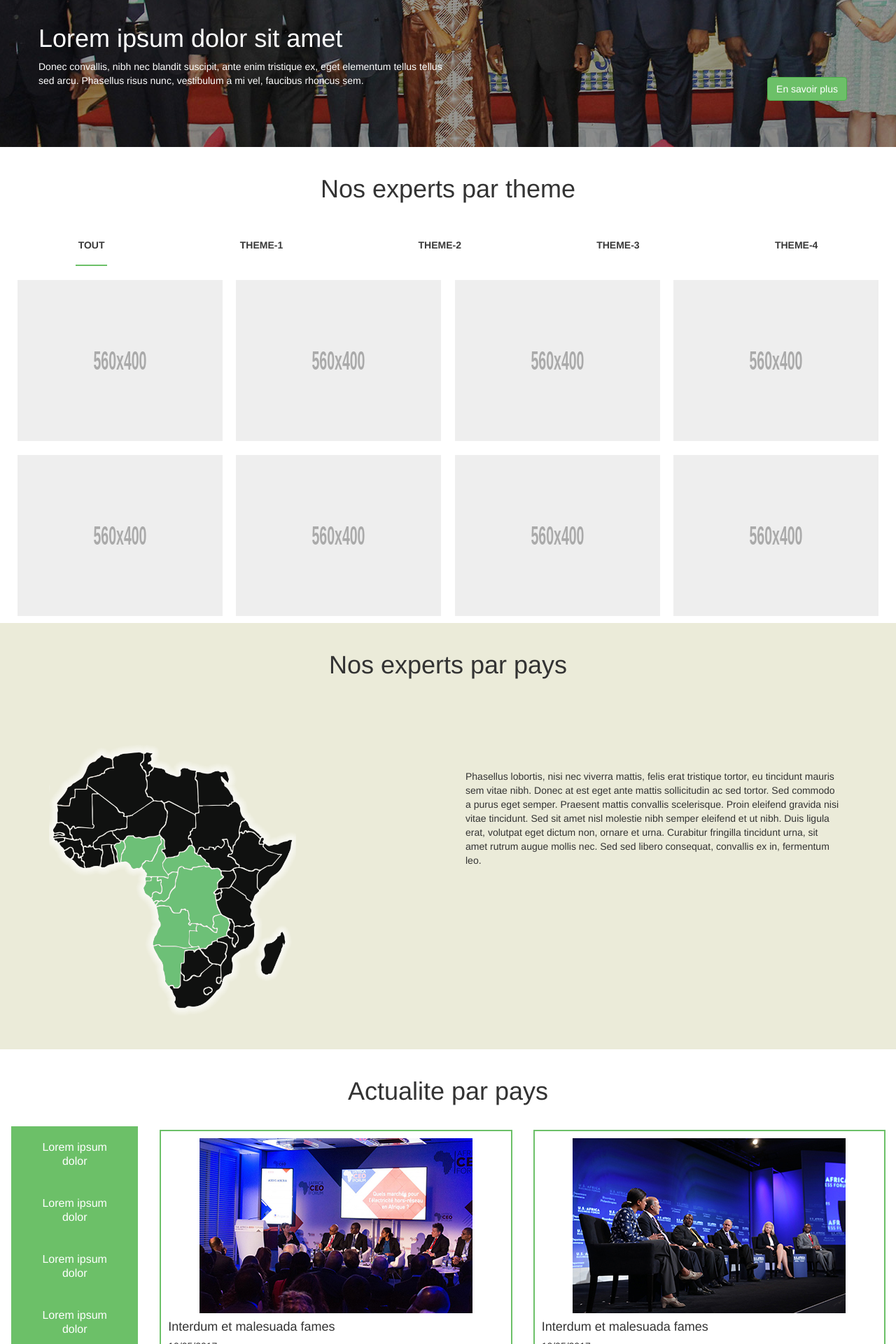
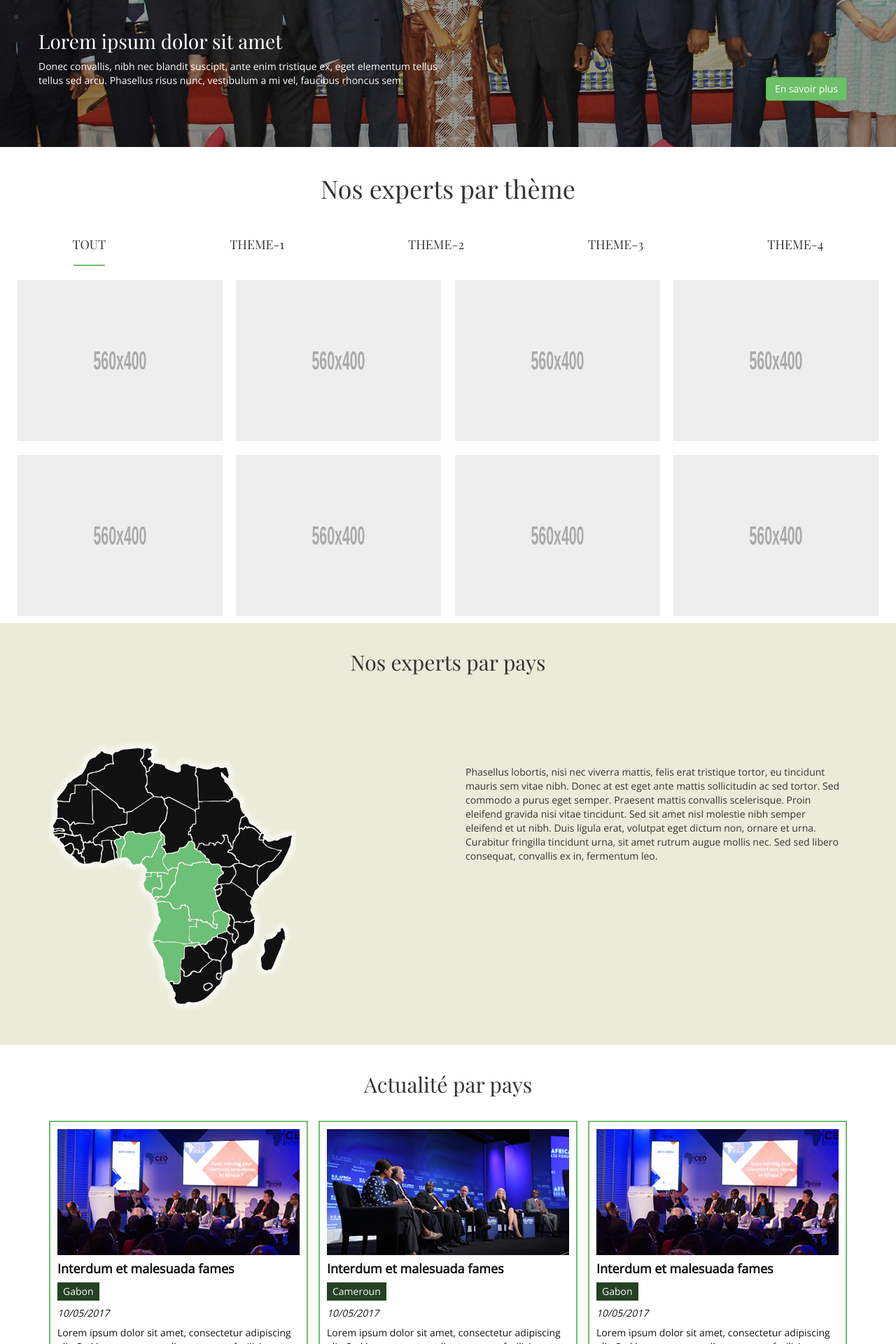
Before and after one commit to Glomay/AfricaTalentAgency, a PHP site: page / in a window 1280 px wide. Shown: the part 400-2320 px from the top of the page at 70% size. Run offline with PHP 8.4, Linux system fonts and the light colour scheme; some libraries are stand-ins or nearby versions.

Commit message:
Finalisation de la page d'accueil

```diff
--- a/css/_footer.scss
+++ b/css/_footer.scss
@@ -1,6 +1,6 @@
 .main-footer{
   background-color: $couleur;
-  h1{
+  .section-title{
     text-align: center;
     padding: 20px 0;
   }
@@ -46,6 +46,7 @@
   }
 }
 .footer-bottom{
+  padding: 15px 0 0;
   background-color: $vert-fonce;
   p{
     color: #fff;
@@ -57,10 +58,11 @@
       display: inline-block;
       vertical-align: top;
       margin: 0 5px;
-      a{
+      a, span{
         color: #fff;
         padding: 5px;
         font-size: 16px;
+        cursor: pointer;
       }
     }
   }
--- a/css/_mainCarousel.scss
+++ b/css/_mainCarousel.scss
@@ -4,6 +4,10 @@
     background-size: cover;
     background-position: center center;
     position: relative;
+    .slide-title{
+      font-size:  28px;
+      font-family: 'Playfair Display', serif;
+    }
 
     .container{
       position: relative;
--- a/css/style.css
+++ b/css/style.css
@@ -32,12 +32,23 @@
       background: none;
       position: relative; }
 
+body {
+  font-family: 'Open Sans', sans-serif; }
+
 *, *:active {
   outline: none; }
 
-.main-theme h1 {
+.main-theme .section-title {
   text-align: center;
-  padding: 20px 0; }
+  padding: 20px 0;
+  font-size: 36px; }
+
+a:hover,
+a:active {
+  text-decoration: none; }
+
+.section-title {
+  font-family: 'Playfair Display', serif; }
 
 .experts-isotope .expert {
   display: inline-block;
@@ -91,7 +102,8 @@
       background: none;
       height: 60px;
       text-transform: uppercase;
-      font-weight: 700;
+      font-family: 'Playfair Display', serif;
+      font-size: 18px;
       color: #393939;
       position: relative; }
     .choix-theme li button.active:after {
@@ -113,7 +125,7 @@
 
 .theme-pays {
   background-color: #ebebd9; }
-  .theme-pays h1 {
+  .theme-pays .section-title {
     text-align: center;
     padding: 20px 0; }
   .theme-pays p {
@@ -122,7 +134,7 @@
 
 .actu {
   padding-bottom: 10px; }
-  .actu h1 {
+  .actu .section-title {
     text-align: center;
     padding: 20px 0; }
   .actu ul {
@@ -138,12 +150,26 @@
     border: solid 2px #6cc068;
     padding: 10px;
     margin: 5px 0; }
-    .actu .actualite img {
-      display: block;
-      margin: auto; }
-    .actu .actualite span {
-      float: right;
-      color: #244123; }
+    .actu .actualite .picture_frame {
+      overflow: hidden;
+      height: 180px;
+      display: flex;
+      align-items: center;
+      justify-content: center; }
+    .actu .actualite h4 {
+      color: #151112;
+      font-weight: 700; }
+    .actu .actualite .pays {
+      color: #fff;
+      display: inline-block;
+      padding: 3px 8px;
+      background-color: #244123;
+      border-right: 2px; }
+    .actu .actualite h5 {
+      font-style: italic;
+      color: #151112; }
+    .actu .actualite p {
+      color: #151112; }
 
 .main-img {
   padding: 0; }
@@ -153,7 +179,7 @@
     background-size: cover;
     background-position: center center;
     position: relative; }
-    .main-img .content h1 {
+    .main-img .content .slide-title {
       margin-top: 0;
       padding: 10px; }
     .main-img .content P {
@@ -197,7 +223,7 @@
           top: 20px; }
     #side .side_menu a {
       color: #6cc068; }
-  #side .theme h1 {
+  #side .theme .slide-title {
     color: #151112; }
   #side .theme .btn {
     float: right;
@@ -212,6 +238,9 @@
     background-size: cover;
     background-position: center center;
     position: relative; }
+    .main-carousel .slide .slide-title {
+      font-size: 28px;
+      font-family: 'Playfair Display', serif; }
     .main-carousel .slide .container {
       position: relative;
       height: 500px;
@@ -266,7 +295,7 @@
 
 .main-footer {
   background-color: #ebebd9; }
-  .main-footer h1 {
+  .main-footer .section-title {
     text-align: center;
     padding: 20px 0; }
   .main-footer .form-contact input {
@@ -302,6 +331,7 @@
     width: 70%; }
 
 .footer-bottom {
+  padding: 15px 0 0;
   background-color: #244123; }
   .footer-bottom p {
     color: #fff; }
@@ -312,10 +342,11 @@
       display: inline-block;
       vertical-align: top;
       margin: 0 5px; }
-      .footer-bottom #social-media li a {
+      .footer-bottom #social-media li a, .footer-bottom #social-media li span {
         color: #fff;
         padding: 5px;
-        font-size: 16px; }
+        font-size: 16px;
+        cursor: pointer; }
 
 /*responsive design*/
 @media (max-width: 992px) {
--- a/css/style.scss
+++ b/css/style.scss
@@ -1,18 +1,30 @@
 
 @import "variables";
 @import "header";
+body{
+  font-family: 'Open Sans', sans-serif;
+}
 
 *, *:active{
   outline: none;
 }
 
 .main-theme{
-  h1{
+  .section-title{
     text-align: center;
     padding: 20px 0;
+    font-size: 36px;
   }
 }
+a:hover,
+a:active{
+  text-decoration: none;
+}
 
+
+.section-title{
+  font-family: 'Playfair Display', serif;
+}
 
 .experts-isotope{
   .expert{
@@ -80,7 +92,8 @@
       background: none;
       height: 60px;
       text-transform: uppercase;
-      font-weight: 700;
+      font-family: 'Playfair Display', serif;
+      font-size: 18px;
       color: #393939;
       position: relative;
     }
@@ -106,7 +119,7 @@
 
 .theme-pays{
   background-color: $couleur;
-  h1{
+  .section-title{
     text-align: center;
     padding: 20px 0;
   }
@@ -118,7 +131,7 @@
 
 .actu{
   padding-bottom: 10px;
-  h1{
+  .section-title{
     text-align: center;
     padding: 20px 0;
   }
@@ -137,20 +150,38 @@
     border: solid 2px $vert;
     padding: 10px;
     margin: 5px 0;
-    img{
-      display: block;
-      margin: auto;
+
+    .picture_frame{
+      overflow: hidden;
+      height: 180px;
+      display: flex;
+      align-items: center;
+      justify-content: center;
     }
-    span{
-      float: right;
-      color: $vert-fonce;
+    h4{
+      color: $noir;
+      font-weight: 700;
+    }
+    .pays{
+      color: #fff;
+      display: inline-block;
+      padding: 3px 8px;
+      background-color: $vert-fonce;
+      border-right: 2px;
+    }
+    h5{
+      font-style: italic;
+      color: $noir;
+    }
+    p{
+      color: $noir;
     }
   }
 }
 .main-img{
   padding: 0;
   .content{
-    h1{
+    .slide-title{
       margin-top: 0;
       padding: 10px;
     }
@@ -215,7 +246,7 @@
   }
 
   .theme{
-    h1{
+    .slide-title{
       color: $noir;
     }
     .btn{
--- a/footer.php
+++ b/footer.php
@@ -1,22 +1,41 @@
 
 <footer class="main-footer">
-    <div class="container-fluid">
+    <div class="container">
         <div class="row">
+            <div class="col-sm-3">
+                <a href="index.php" id="main-logo2"> <img src="img/logo-2_1.png"> </a>
+                <h4>Contacts</h4>
+                <p>
+                    Montagne Sainte, Immeuble AIL <br>
+                    BP 23846 Libreville, Gabon <br>
+                    +241 01 72 28 03 / 04 84 09 68</p>
+            </div>
             <div class="col-sm-9">
-                <h1>Contactez-nous</h1>
+                <h2 class="section-title">Contactez-nous</h2>
                 <div class="form-contact">
                     <form action="">
+                        <div class="row">
+                            <div class="col-sm-6">
                                 <label class="hidden">Nom</label>
                                 <input type="text" class="text" placeholder="Votre nom" id="nom">
-
+                            </div>
+                            <div class="col-sm-6">
                                 <label class="hidden">Prenom</label>
                                 <input type="text" class="text" placeholder="Votre prenom" id="prenom">
+                            </div>
+                        </div>
 
+                        <div class="row">
+                            <div class="col-sm-6">
                                 <label class="hidden">Telephone</label>
                                 <input type="text" class="text" placeholder="Votre numero de telephone" id="telephone">
-
+                            </div>
+                            <div class="col-sm-6">
                                 <label class="hidden">Email</label>
                                 <input type="text" class="text" placeholder="Votre email" id="email">
+                            </div>
+                        </div>
+
 
                         <label class="hidden">Objet</label>
                         <input type="text" class="text" placeholder="Objet de votre message" id="sujet">
@@ -28,19 +47,11 @@
                     </form>
                 </div>
             </div>
-            <div class="col-sm-3">
-                <a href="index.php" id="main-logo2"> <img src="img/logo-2_1.png"> </a>
-                <h4>Contacts</h4>
-                <p>
-                    Montagne Sainte, Immeuble AIL <br>
-                    BP 23846 Libreville, Gabon <br>
-                    +241 01 72 28 03 / 04 84 09 68</p>
-            </div>
         </div>
     </div>
 
     <div class="footer-bottom">
-        <div class="container-fluid">
+        <div class="container">
             <div class="row">
                 <div class="col-sm-6">
                     <p>Copyright © 2017, Africa Talent Agency. Tous droits reservés.</p>
@@ -51,7 +62,7 @@
                         <li><a href="#" target="_blank"><i class="fa fa-twitter"></i></a></li>
                         <li><a href="#" target="_blank"><i class="fa fa-linkedin"></i></a></li>
                         <li><a href="#" target="_blank"><i class="fa fa-envelope"></i></a></li>
-                        <li><a href="#" target="_blank"><i class="fa fa-angle-up"></i></a></li>
+                        <li><span class="back-to-top"><i class="fa fa-angle-up"></i></span></li>
                     </ul>
                 </div>
             </div>
--- a/header.php
+++ b/header.php
@@ -15,7 +15,7 @@
     <link href="plugins/owlCarousel/dist/assets/owl.carousel.min.css" rel="stylesheet">
     <link href="plugins/owlCarousel/dist/assets/owl.theme.default.min.css" rel="stylesheet">
     <!-- Google Fonts -->
-    <!--<link href="https://fonts.googleapis.com/css?family=Fjalla+One|Roboto" rel="stylesheet">-->
+    <link href="https://fonts.googleapis.com/css?family=Open+Sans|Playfair+Display" rel="stylesheet">
     <!-- Animate-css -->
     <link rel="stylesheet" href="plugins/animate-css/animate.css">
     <!-- css file -->
--- a/index.php
+++ b/index.php
@@ -6,7 +6,7 @@
             <div class="slide" style="background-image: url('img/img<?php echo $i;?>.jpg')">
                 <div class="container"">
                     <div class="content-text">
-                        <h1>Lorem ipsum dolor sit amet</h1>
+                        <h3 class="slide-title">Lorem ipsum dolor sit amet</h3>
                         <p>Donec convallis, nibh nec blandit suscipit, ante enim tristique ex, eget elementum tellus tellus sed arcu. Phasellus risus nunc, vestibulum a mi vel, faucibus rhoncus sem.</p>
                     </div>
                     <a href="#" class="btn btn-success more">En savoir plus</a>
@@ -21,7 +21,7 @@
     </div>
 
 <div class="main-theme">
-    <h1>Nos experts par theme</h1>
+    <h2 class="section-title">Nos experts par thème</h2>
     <div class="container-fluid">
         <ul class="choix-theme hidden-xs">
             <?php
@@ -67,7 +67,7 @@
 
 <div class="theme-pays">
     <div class="container">
-        <h1>Nos experts par pays</h1>
+        <h2 class="section-title">Nos experts par pays</h2>
         <div class="row">
             <div class="col-sm-6">
                 <a href="#" id="carte"> <img src="img/carte_afrique.png" height="500"> </a>
@@ -80,38 +80,40 @@
 </div>
 
 <div class="actu">
-    <div class="container-fluid">
-        <h1>Actualite par pays</h1>
-        <div class="row">
-            <div class="col-sm-2">
-                <div class="choix-theme">
-                    <ul class="nav navbar-nav">
-                        <li><a href="#">Lorem ipsum dolor</a></li>
-                        <li><a href="#">Lorem ipsum dolor</a></li>
-                        <li><a href="#">Lorem ipsum dolor</a></li>
-                        <li><a href="#">Lorem ipsum dolor</a></li>
-                    </ul>
+    <div class="container">
+        <h2 class="section-title">Actualité par pays</h2>
+        <div class="articles">
+            <div class="owl-carousel owl-theme">
+                <?php for($i =1; $i <= 2; $i++):?>
+                    <div class="actualite">
+                        <a href="#" id="photo">
+                            <div class="picture_frame">
+                                <img src="img/actu1.jpg" class="img-responsive">
                             </div>
+                            <h4>Interdum et malesuada fames</h4>
+                            <span class="pays">Gabon</span>
+                            <h5>10/05/2017</h5>
+                            <p>Lorem ipsum dolor sit amet, consectetur adipiscing elit. Sed lorem massa, pellentesque ut
+                                facilisis nec, vulputate vitae tortor. Suspendisse id iaculis neque. Praesent non turpis
+                                sed neque sodales egestas. Sed ut dui id sem sodales auctor eu tempor augue.</p>
+                        </a>
                     </div>
 
-            <div class="col-sm-5">
                     <div class="actualite">
-                    <a href="#" id="photo"> <img src="img/actu1.jpg" class="img-responsive"> </a>
-                    <h4>Interdum et malesuada fames</h4>
-                    <h5>10/05/2017</h5>
-                    <p>Lorem ipsum dolor sit amet, consectetur adipiscing elit. Sed lorem massa, pellentesque ut facilisis nec, vulputate vitae tortor. Suspendisse id iaculis neque. Praesent non turpis sed neque sodales egestas. Sed ut dui id sem sodales auctor eu tempor augue.</p>
-                    <span class="fa fa-plus"></span>
-                </div>
+                        <a href="#" id="photo">
+                            <div class="picture_frame">
+                                <img src="img/actu2.jpg" class="img-responsive">
                             </div>
 
-            <div class="col-sm-5">
-                <div class="actualite">
-                    <a href="#" id="photo"> <img src="img/actu2.jpg" class="img-responsive"> </a>
                             <h4>Interdum et malesuada fames</h4>
+                            <div class="pays">Cameroun</div>
                             <h5>10/05/2017</h5>
-                    <p>Lorem ipsum dolor sit amet, consectetur adipiscing elit. Sed lorem massa, pellentesque ut facilisis nec, vulputate vitae tortor. Suspendisse id iaculis neque. Praesent non turpis sed neque sodales egestas. Sed ut dui id sem sodales auctor eu tempor augue.</p>
-                    <span class="fa fa-plus"></span>
+                            <p>Lorem ipsum dolor sit amet, consectetur adipiscing elit. Sed lorem massa, pellentesque ut
+                                facilisis nec, vulputate vitae tortor. Suspendisse id iaculis neque. Praesent non turpis
+                                sed neque sodales egestas. Sed ut dui id sem sodales auctor eu tempor augue.</p>
+                        </a>
                     </div>
+                <?php endfor;?>
             </div>
         </div>
     </div>
```
Also changed, not shown: js/script.js (+48 -0 lines), pays.php (added, +252 -0 lines), 1 other file. Lines whose indentation alone changed are shown as unchanged.
